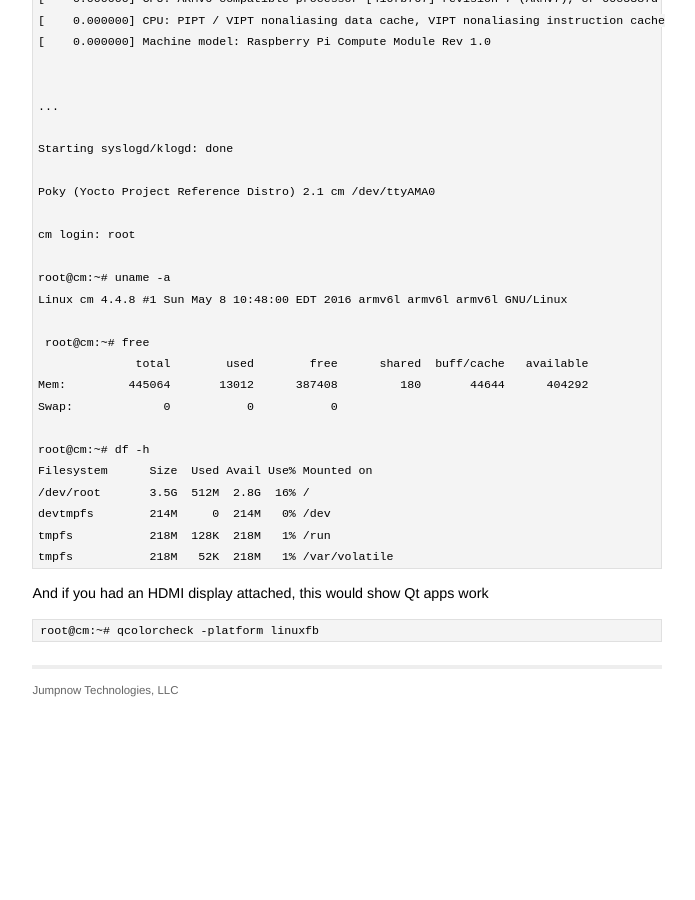
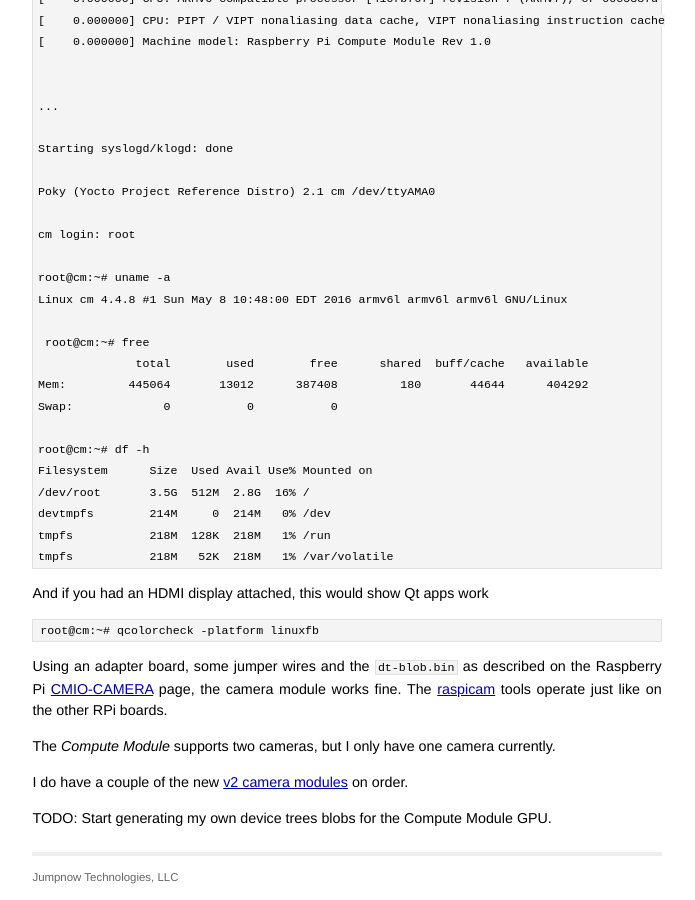
Before and after one commit to jumpnow/jumpnowtek-site, a Jekyll site: the page built from _posts/2016-02-23-Working-with-the-raspberry-pi-compute.md, in a window 1280 px wide and 900 px high, scrolled down 3854 px. Shown: the whole window, without its empty margins (293-988 px from the left). Built offline with Jekyll 4.4.1, drawn with Linux system fonts in a browser that asks for light colours; before the commit the page ends 4567 px from its top, so only the background shows below that.

Commit message:
Update rpi cm doc with camera stuff

```diff
--- a/_posts/2016-02-23-Working-with-the-raspberry-pi-compute.md
+++ b/_posts/2016-02-23-Working-with-the-raspberry-pi-compute.md
@@ -220,9 +220,22 @@
 
     root@cm:~# qcolorcheck -platform linuxfb
 
+Using an adapter board, some jumper wires and the `dt-blob.bin` as described on the Raspberry Pi [CMIO-CAMERA][rpi-cm-camera] page, the camera module works fine. The [raspicam][raspicam] tools operate just like on the other RPi boards.
+
+The *Compute Module* supports two cameras, but I only have one camera currently.
+
+I do have a couple of the new [v2 camera modules][camera-module-v2] on order.
+
+TODO: Start generating my own device trees blobs for the Compute Module GPU.
+
+
+
 [yocto]: https://www.yoctoproject.org
 [rpi-yocto]: http://www.jumpnowtek.com/rpi/Raspberry-Pi-Systems-with-Yocto.html
 [rpi-compute]: https://www.raspberrypi.org/products/compute-module/
 [rpi-tools]: https://github.com/raspberrypi/tools
 [rpiboot-instructions]: https://www.raspberrypi.org/documentation/hardware/computemodule/cm-emmc-flashing.md
 [rpi-serial-console]: http://www.jumpnowtek.com/rpi/RPi-Serial-Console.html
+[rpi-cm-camera]: https://www.raspberrypi.org/documentation/hardware/computemodule/cmio-camera.md
+[raspicam]: https://www.raspberrypi.org/documentation/raspbian/applications/camera.md
+[camera-module-v2]: https://www.raspberrypi.org/products/camera-module-v2/
```
Also changed, not shown: other parts of _posts/2016-02-23-Working-with-the-raspberry-pi-compute.md (+1 -1 lines).
